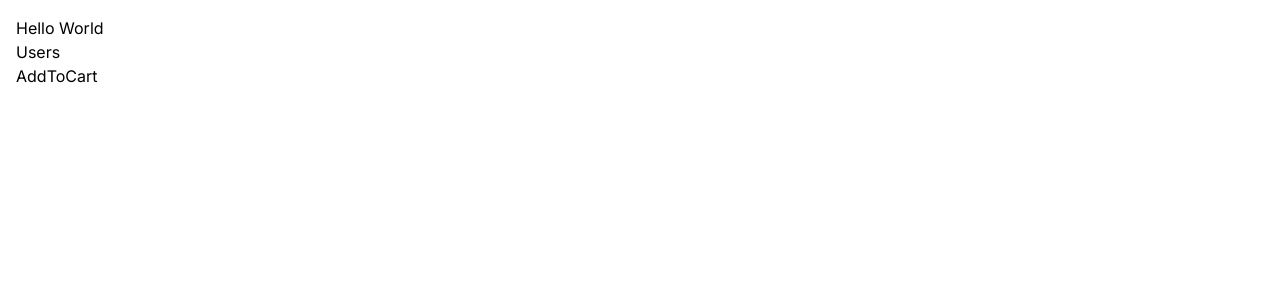
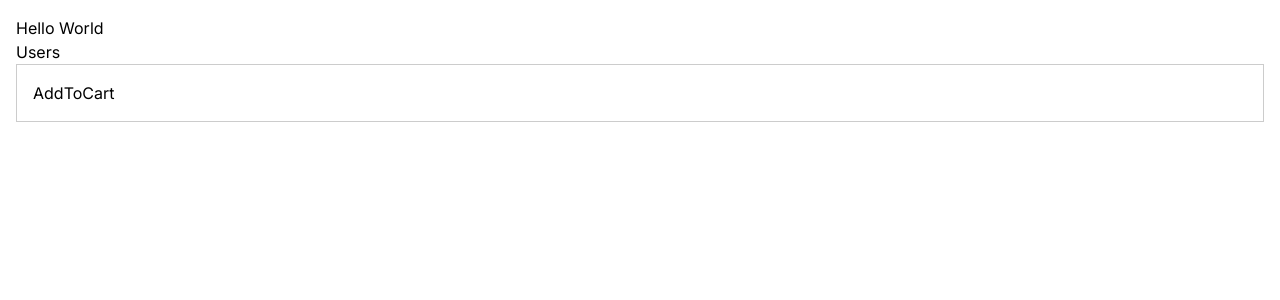
Before and after one commit to PrathyushaChinthu/node-practice, a Next.js app: page / in a window 1280 px wide. Shown: the top 300 px of the page. Built offline with nearby package versions, Linux system fonts and the light colour scheme.

Commit message:
css module

```diff
--- a/app/globals.css
+++ b/app/globals.css
@@ -4,15 +4,11 @@
 
 :root {
   --foreground-rgb: 0, 0, 0;
-  --background-start-rgb: 214, 219, 220;
-  --background-end-rgb: 255, 255, 255;
 }
 
 @media (prefers-color-scheme: dark) {
   :root {
     --foreground-rgb: 255, 255, 255;
-    --background-start-rgb: 0, 0, 0;
-    --background-end-rgb: 0, 0, 0;
   }
 }
 
--- a/app/page.tsx
+++ b/app/page.tsx
@@ -1,6 +1,6 @@
 import Image from "next/image";
 import Link from "next/link";
-import ProductCard from "./users/components/ProductCard";
+import ProductCard from "./users/components/ProductList/ProductCard";
 
 export default function Home() {
   return (
--- /dev/null
+++ b/app/users/components/ProductList/ProductCard.module.css
@@ -0,0 +1,4 @@
+.card {
+  padding: 1rem;
+  border: 1px solid #ccc;
+}
--- a/app/users/components/ProductCard.tsx
+++ b/app/users/components/ProductList/ProductCard.tsx
@@ -1,9 +1,9 @@
 import React from "react";
-import AddToCart from "./AddToCart";
-
+import AddToCart from "../AddToCart";
+import styles from "./ProductCard.module.css";
 const ProductCard = () => {
   return (
-    <div>
+    <div className={styles.card}>
       <AddToCart />
     </div>
   );
```
